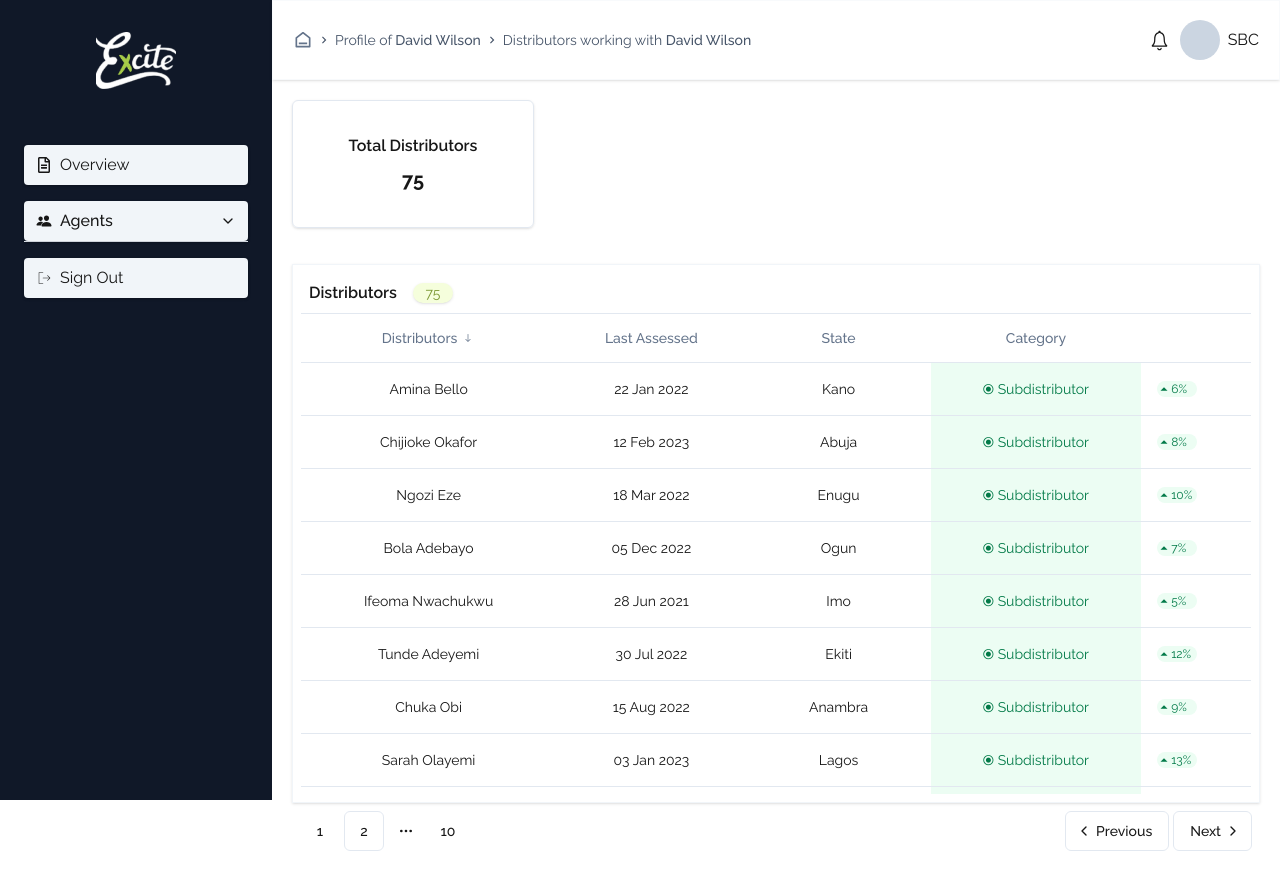
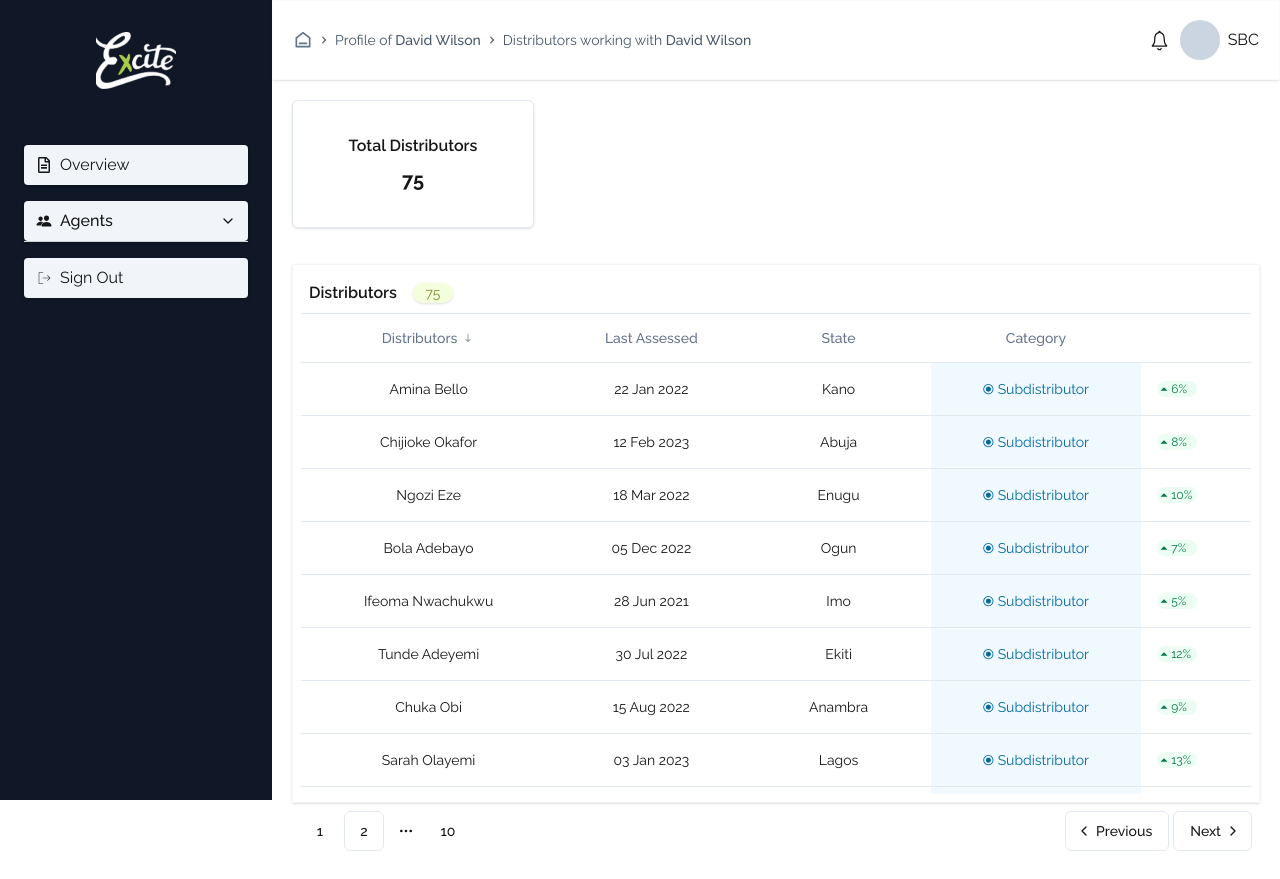
Before and after one commit to ExciteNG/excite-business, a Next.js app: page /super-agent/1/1 in a window 1280 px wide. Built offline with nearby package versions, Linux system fonts and the light colour scheme.

Commit message:
corrections

```diff
--- a/src/app/(dashboard)/super-agent/[distributorid]/[subdistributor]/page.tsx
+++ b/src/app/(dashboard)/super-agent/[distributorid]/[subdistributor]/page.tsx
@@ -9,7 +9,7 @@ const Page = () => {
     const { subdistributor } = useParams();
     const index = subdistributor.indexOf('%');
     const cleanFN = subdistributor.slice(0, index)
-    console.log(cleanFN);
+    console.log(cleanFN,': cleaned name');
   return (
       <section className='p-5'>
           <div className='space-y-9'>
--- a/src/components/dashboard/shared/DistributorTable.tsx
+++ b/src/components/dashboard/shared/DistributorTable.tsx
@@ -47,12 +47,23 @@ const DistributorTable = ({ distRank, distributors, matrix }: { distRank: string
                   <TableRow key={key}>
                     <TableCell
                       className='text-center cursor-pointer'
-                      onClick={()=>pathNavFn(list)}>
+                      onClick={() => pathNavFn(list)}
+                    >
                       {list.name}
                     </TableCell>
-                    <TableCell className='text-center'>{list.lastModified}</TableCell>
-                    <TableCell className='text-center'>{list.location}</TableCell>
-                    <TableCell className='text-[#027A48] bg-[#ECFDF3] text-center'>
+                    <TableCell className='text-center'>
+                      {list.lastModified}
+                    </TableCell>
+                    <TableCell className='text-center'>
+                      {list.location}
+                    </TableCell>
+                    <TableCell
+                      className={`${
+                        list.category === "Main distributor"
+                          ? "text-[#027A48] bg-[#ECFDF3] text-center"
+                          : list.category === "Subdistributor"? " text-[#026AA2] bg-[#F0F9FF] text-center":''
+                      }`}
+                    >
                       &#10687; {list.category}
                     </TableCell>
                     <TableCell className='text-center'>
--- a/src/components/dashboard/shared/FullInventoryDash.tsx
+++ b/src/components/dashboard/shared/FullInventoryDash.tsx
@@ -1,6 +1,5 @@
 import React from 'react';
 import { useParams, useRouter } from "next/navigation";
-import { distributorList } from "@/lib/dummyData";
 import { DashCard } from "@/components/dashboard/shared/Card";
 import { IoPersonOutline } from "react-icons/io5";
 import { IoLocationOutline } from "react-icons/io5";
@@ -12,7 +11,7 @@ import { DisList } from '@/types/dashboard';
 const FullInventoryDash = ({perDistributor, id}:{perDistributor:DisList, id:string|string[]}) => {
     const router = useRouter();
     const paramsObj = useParams();
-    console.log(`/super-agent/${id}/${perDistributor.name}/${perDistributor.id}`);
+    // console.log(`/super-agent/${id}/${perDistributor.name}/${perDistributor.id}`);
 
     function pathNavLink(who:DisList) {
         if (Object.keys(paramsObj).length === 3) {
@@ -20,7 +19,7 @@ const FullInventoryDash = ({perDistributor, id}:{perDistributor:DisList, id:stri
             // return router.push(`/super-agent/${id}/${who.name}/${who.id}`);
         }
 
-        return router.push(`/super-agent/${id}/${who}`);
+        return router.push(`/super-agent/${id}/${who.name}`);
     };
 
   return (
@@ -61,6 +60,7 @@ const FullInventoryDash = ({perDistributor, id}:{perDistributor:DisList, id:stri
             </p>
           </div>
         </div>
+
         {/* DASHBOARD CARDS */}
         <div className='flex items-center w-full space-x-5 px-1'>
           <DashCard width={40} title='Total Inventory' matrix={280} />
```
